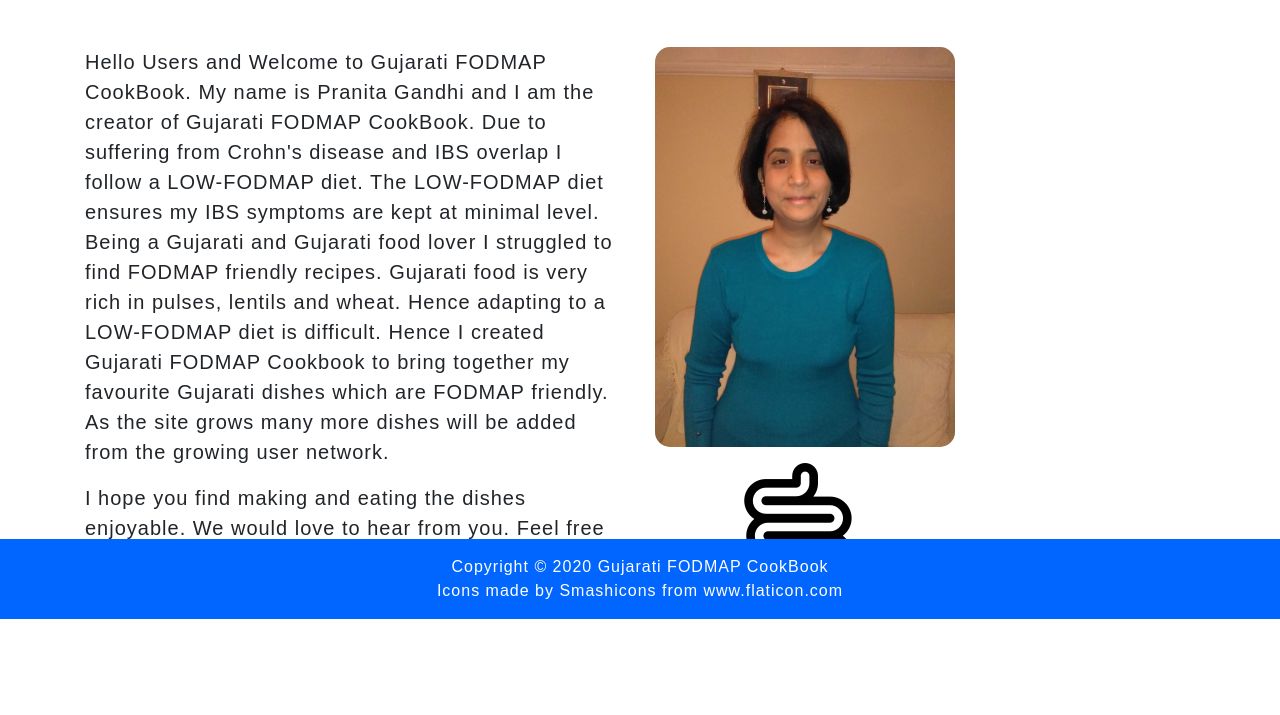
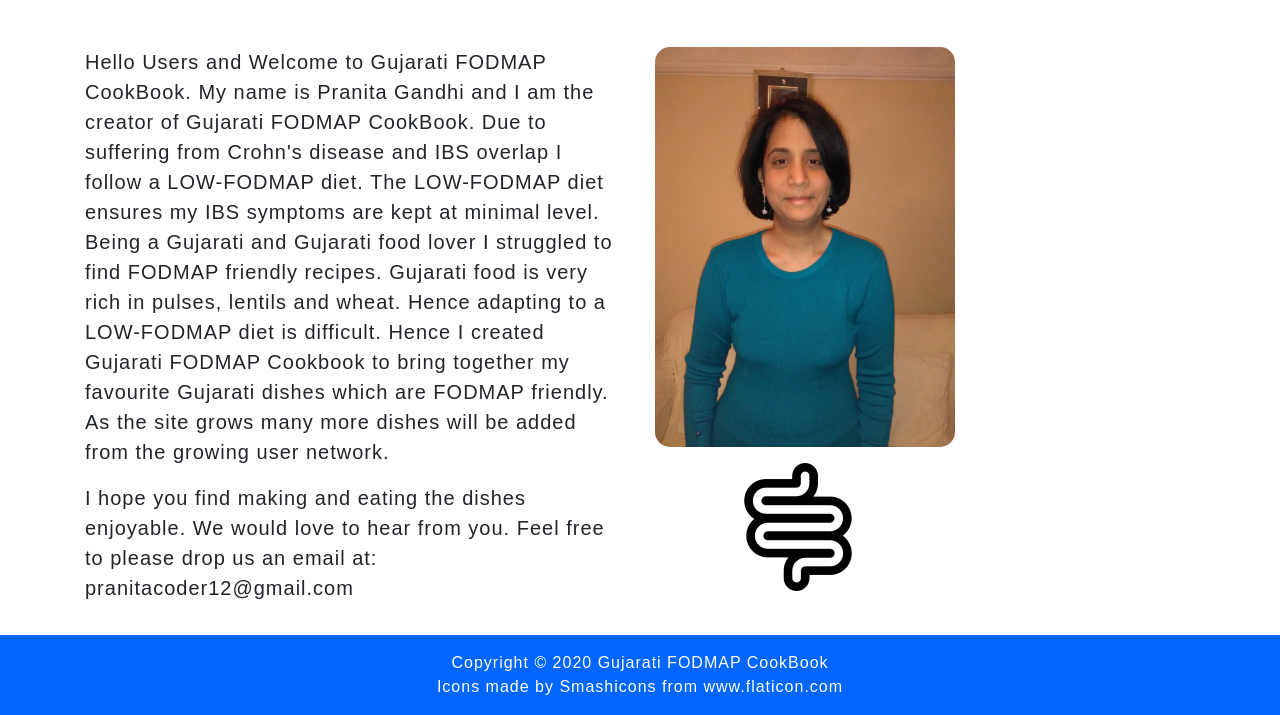
Before and after one commit to pranitastudent/Guju-FODMAP-CookBook, a Flask app: page /about in a window 1280 px wide. Shown: the part 262-977 px from the top of the page. Before the commit the page ends 881 px from the top, so only its background shows below. Run offline with Flask 2, Linux system fonts and the light colour scheme; some libraries are stand-ins or nearby versions.

Commit message:
Bottom margin adjusted on about, filter and search pages, traversy media reference added to README.md and redirect code added to search function

```diff
--- a/app.py
+++ b/app.py
@@ -89,7 +89,7 @@ def findtask():
             title="Search")
     else:
         flash('No results were found', 'info')
-    return render_template('index.html')
+        return redirect(url_for('index'))
 
 
 # Filters
--- a/static/css/style.css
+++ b/static/css/style.css
@@ -142,6 +142,14 @@ a.link {
 .add-cont {
     margin-top: 3rem;
     margin-bottom: 8rem;
+}
+
+.about-cont {
+    margin-bottom: 6rem;
+}
+
+.filter-cont {
+    margin-bottom: 6rem;
 }
 
 
--- a/static/js/main.js
+++ b/static/js/main.js
@@ -14,7 +14,7 @@ setTimeout(function(){
 
 $(document).ready(function() {
     $(window).scroll(function() {
-        if ($(this).scrollTop() > 750) {
+        if ($(this).scrollTop() > 400) {
             $('#topBtn').fadeIn();
         }
         else {
--- a/templates/about.html
+++ b/templates/about.html
@@ -12,7 +12,7 @@
     </div>
 </div>
 
-<div class="container">
+<div class="container about-cont">
     <div class="row">
         <div class="col-xs-12 col-md-6">
             <p class="mt-3 about mt-5 ">Hello Users and Welcome to Gujarati FODMAP CookBook. My name is Pranita Gandhi
--- a/templates/filter.html
+++ b/templates/filter.html
@@ -42,11 +42,15 @@
 
 <!-- End of Filters -->
 
+<!-- Back to The Top Button -->
+
+<button id="topBtn"><i class="fas fa-arrow-up"></i></button>
+
 <!-- Results -->
 
 
 <div class="album bg-light">
-  <div class="container">
+  <div class="container filter-cont">
     <h2 class="text-center pb-2"><strong>RESULTS</strong></h2>
     <div class="row">
       {% for result in results %}
--- a/templates/search.html
+++ b/templates/search.html
@@ -18,12 +18,16 @@
   </div>
 </div>
 
+<!-- Back to The Top Button -->
+
+<button id="topBtn"><i class="fas fa-arrow-up"></i></button>
+
 
 <!-- Results -->
 
 
 <div class="album py-5 bg-light">
-    <div class="container">
+    <div class="container filter-cont">
       <h2 class="text-center pb-2"><strong>RESULTS</strong></h2>
       <div class="row">
         {% for result in results %}
```
Also changed, not shown: README.md.
